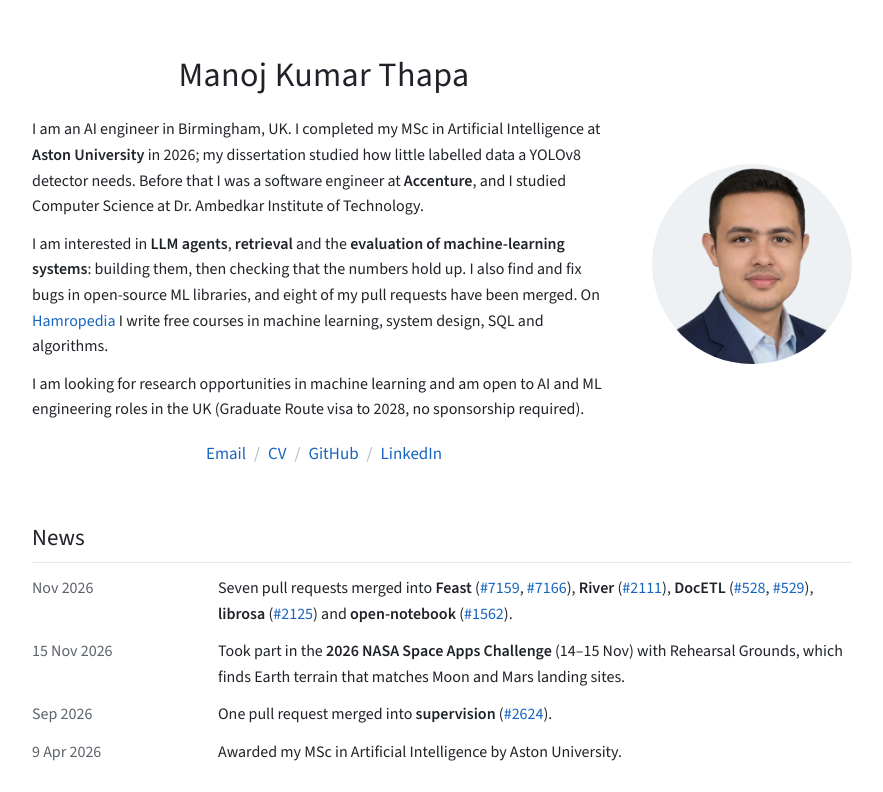
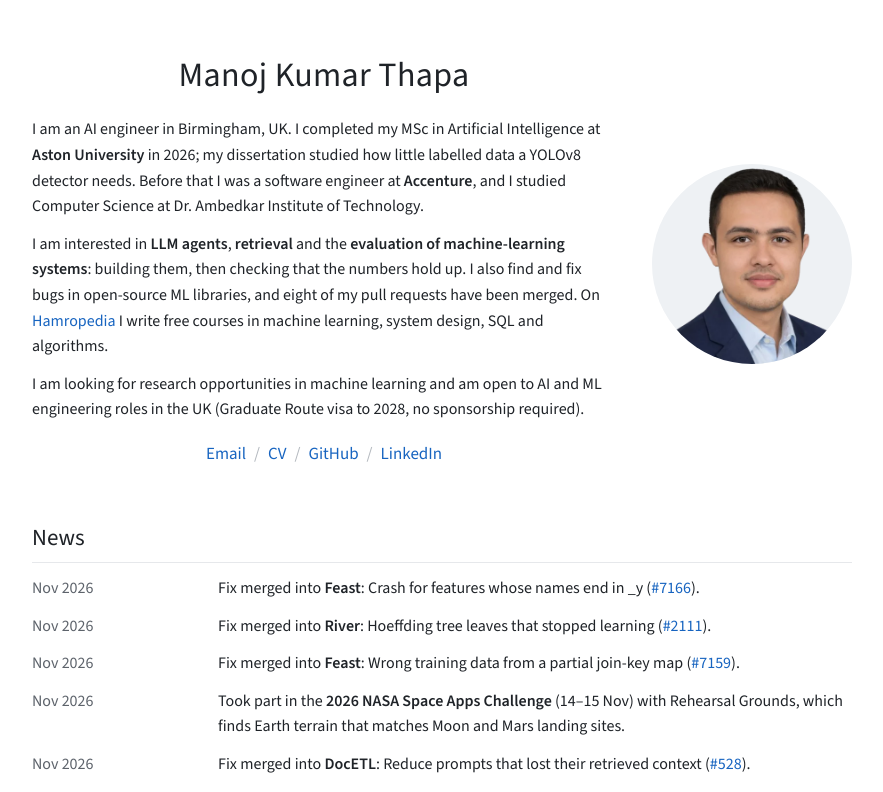
Before and after one commit to iammanoj807/profile, a React (Vite) app: page / in a window 1280 px wide. Shown: the top 792 px of the page, without its empty margins (198-1081 px from the left). Built offline with nearby package versions, Linux system fonts and the light colour scheme.

Commit message:
List each merged PR as its own News item, with month and year only

```diff
--- a/src/components/News.jsx
+++ b/src/components/News.jsx
@@ -4,66 +4,31 @@ import { renderBoldText } from '../utils/renderBoldText';
 
 const ext = { target: '_blank', rel: 'noopener noreferrer' };
 const MONTHS = ['Jan', 'Feb', 'Mar', 'Apr', 'May', 'Jun', 'Jul', 'Aug', 'Sep', 'Oct', 'Nov', 'Dec'];
-const NUMBER_WORDS = ['Zero', 'One', 'Two', 'Three', 'Four', 'Five', 'Six', 'Seven', 'Eight', 'Nine', 'Ten'];
 
-// "2026-11-17" -> "17 Nov 2026"; "2026-07" -> "Jul 2026"
+// Month and year only: "2026-11-17" -> "Nov 2026". Items still sort by the full date.
 const formatDate = (iso) => {
-    const [y, m, d] = iso.split('-').map(Number);
-    return d ? `${d} ${MONTHS[m - 1]} ${y}` : `${MONTHS[m - 1]} ${y}`;
+    const [y, m] = iso.split('-').map(Number);
+    return `${MONTHS[m - 1]} ${y}`;
 };
 
-// [a, b, c] -> [a, ', ', b, ' and ', c]
-const joinWithAnd = (parts) =>
-    parts.flatMap((p, i) => (i === 0 ? [p] : [i === parts.length - 1 ? ' and ' : ', ', p]));
-
-const prUrl = (pr) => `https://github.com/${pr.repo}/pull/${pr.pr}`;
-
-// One news item per month of merges: "Seven pull requests merged into Feast (#7159, #7166), River (#2111) and ...".
-// Projects are listed by their latest merge, newest first; the item sorts by the month's latest merge.
-const prItems = (openSource) => {
-    const byMonth = new Map();
-    for (const pr of openSource) {
-        const month = pr.merged.slice(0, 7);
-        if (!byMonth.has(month)) byMonth.set(month, []);
-        byMonth.get(month).push(pr);
-    }
-
-    return [...byMonth].map(([month, prs]) => {
-        const newestFirst = [...prs].sort((a, b) => b.merged.localeCompare(a.merged));
-        const byProject = new Map();
-        for (const pr of newestFirst) {
-            if (!byProject.has(pr.project)) byProject.set(pr.project, []);
-            byProject.get(pr.project).push(pr);
-        }
-        const projects = [...byProject].map(([project, list]) => (
-            <React.Fragment key={project}>
-                <strong>{project}</strong> (
-                {[...list].sort((a, b) => a.pr - b.pr).map((pr, i) => (
-                    <React.Fragment key={pr.pr}>
-                        {i > 0 && ', '}
-                        <a href={prUrl(pr)} {...ext}>#{pr.pr}</a>
-                    </React.Fragment>
-                ))}
-                )
-            </React.Fragment>
-        ));
-        const count = NUMBER_WORDS[prs.length] ?? prs.length;
-
-        return {
-            date: newestFirst[0].merged,
-            label: month,
-            key: `prs-${month}`,
-            content: <>{count} pull request{prs.length > 1 ? 's' : ''} merged into {joinWithAnd(projects)}.</>
-        };
-    });
-};
-
-/** Dated updates: the hand-written news items plus the merged pull requests, newest first. */
+/** Dated updates: the hand-written news items plus every merged pull request, newest first. */
 const News = () => {
     const { news = [], openSource = [] } = portfolioData;
     const items = [
         ...news.map(n => ({ date: n.date, key: n.text, content: renderBoldText(n.text) })),
-        ...prItems(openSource)
+        ...openSource.map(pr => {
+            const url = `https://github.com/${pr.repo}/pull/${pr.pr}`;
+            return {
+                date: pr.merged,
+                key: url,
+                content: (
+                    <>
+                        {pr.area === 'Feature' ? 'Feature' : 'Fix'} merged into <strong>{pr.project}</strong>: {pr.title}{' '}
+                        (<a href={url} {...ext}>#{pr.pr}</a>).
+                    </>
+                )
+            };
+        })
     ].sort((a, b) => b.date.localeCompare(a.date));
 
     if (!items.length) return null;
@@ -74,7 +39,7 @@ const News = () => {
             <ul className="plain-list dated news">
                 {items.map(item => (
                     <li key={item.key}>
-                        <span className="when">{formatDate(item.label ?? item.date)}</span>
+                        <span className="when">{formatDate(item.date)}</span>
                         <div>{item.content}</div>
                     </li>
                 ))}
--- a/src/data/portfolioData.js
+++ b/src/data/portfolioData.js
@@ -159,7 +159,7 @@ export const portfolioData = {
     // Merged pull requests only (merged = ISO date). The site lists projects in the order they first
     // appear here, so add a new PR next to its project's other PRs, or where the new project should go.
     // The site groups PRs by repo and shows the owner's GitHub avatar, or `logo` if a PR of that repo sets one.
-    // News shows one item per month of merges, listing projects and PR numbers without titles.
+    // News lists every merged PR as its own item (with its title), newest first.
     openSource: [
         {
             project: "supervision",
```
